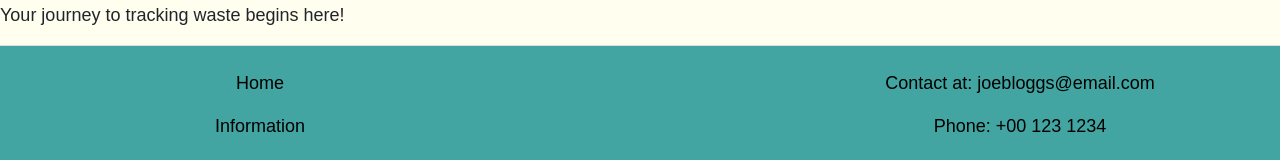
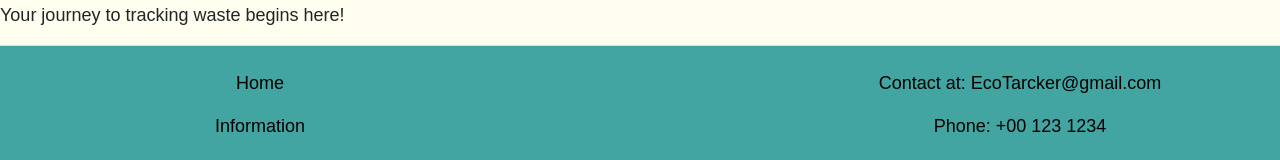
Before and after one commit to FionnOReilly/EcoTrack-GroupProject, a Vue app in the folder vue-frontend/: page / in a window 1280 px wide. Shown: the part 215-375 px from the top of the page. Built offline with nearby package versions, Linux system fonts and the light colour scheme; the HTML template or start-up script is replaced by a standard one.

Commit message:
changed email in footer

```diff
--- a/vue-frontend/src/components/FooterComponent.vue
+++ b/vue-frontend/src/components/FooterComponent.vue
@@ -16,7 +16,7 @@
         </div>
       </div>
       <div class="col-md-4">
-        <p>Contact at: joebloggs@email.com</p>
+        <p>Contact at: EcoTarcker@gmail.com</p>
         <p>Phone: +00 123 1234</p>
       </div>
     </div>
```
